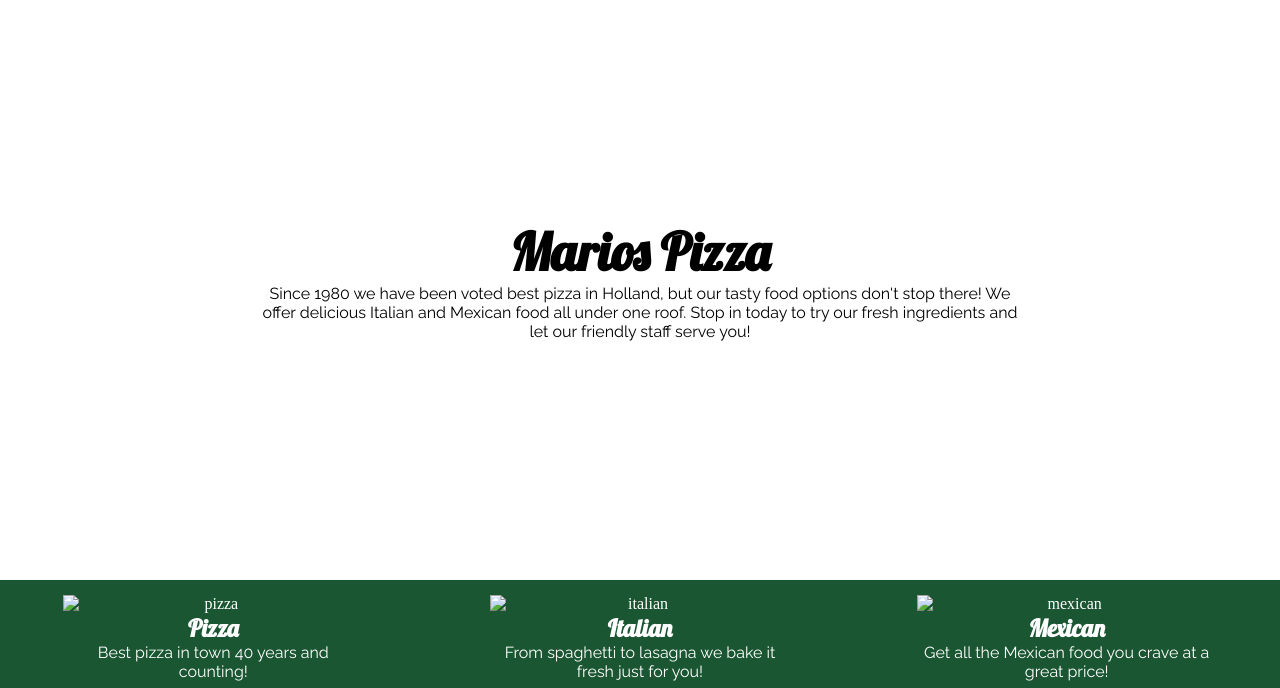
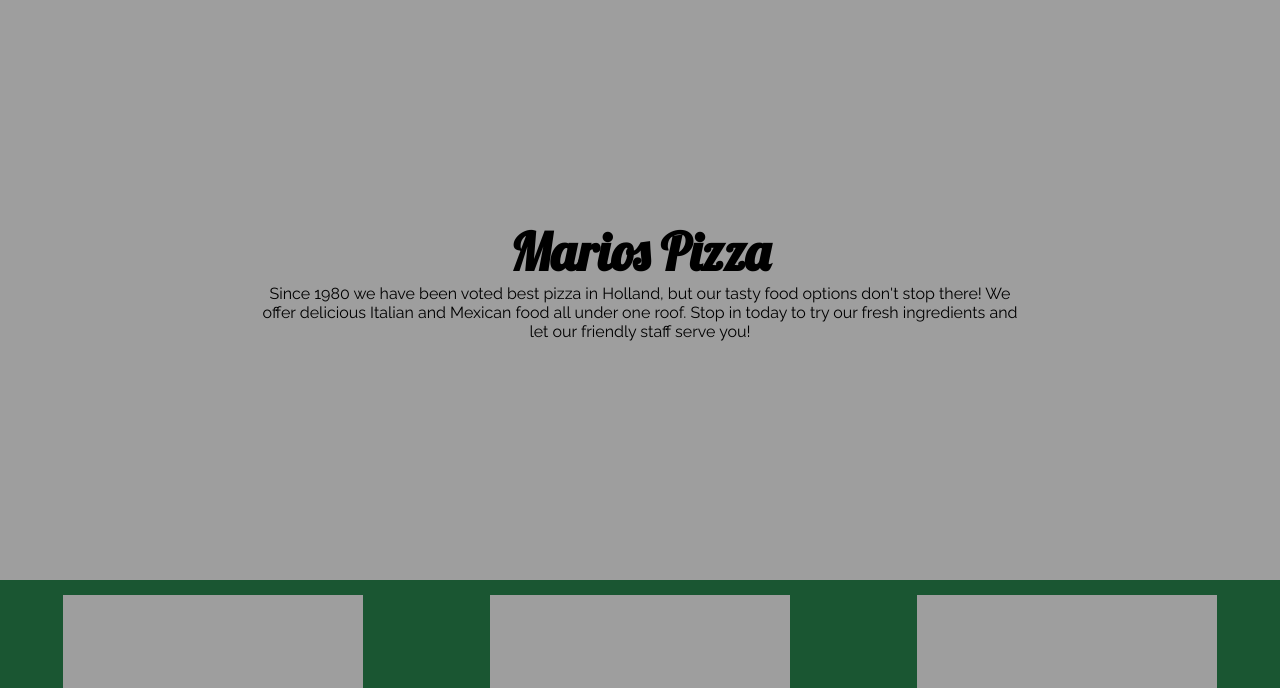
Before and after one commit to JackRie/marios-pizza, a plain HTML site: page index.html in a window 1280 px wide. Shown: the part 220-908 px from the top of the page. Drawn offline with Linux system fonts and the light colour scheme; the site is published under a folder, as on GitHub Pages, so addresses that start at the root find nothing.

Commit message:
img links

```diff
--- a/index.html
+++ b/index.html
@@ -74,19 +74,19 @@
     <main>
       <section class="menu-link-section">
         <div class="pizza">
-          <img src="/img/pizza.jpg" alt="pizza" width="300"/>
+          <img src="img/pizza.jpg" alt="pizza" width="300"/>
           <h2>Pizza</h2>
           <p class="menu-p">Best pizza in town 40 years and counting!</p>
           <a href="#" class="btn-link">Pizza Menu</a>
         </div>
         <div class="italian">
-          <img src="/img/lasagna.jpg" alt="italian" width="300"/>
+          <img src="img/lasagna.jpg" alt="italian" width="300"/>
           <h2>Italian</h2>
           <p class="menu-p">From spaghetti to lasagna we bake it fresh just for you!</p>
           <a href="#" class="btn-link">Italian Menu</a>
         </div>
         <div class="mexican">
-          <img src="/img/mexican.jpg" alt="mexican" width="300"/>
+          <img src="img/mexican.jpg" alt="mexican" width="300"/>
           <h2>Mexican</h2>
           <p class="menu-p">Get all the Mexican food you crave at a great price!</p>
           <a href="#" class="btn-link">Mexican Menu</a>
--- a/style.css
+++ b/style.css
@@ -126,7 +126,7 @@ a {
   flex-direction: column;
   align-items: center;
   justify-content: center;
-  background-image: url("/img/splash.png");
+  background-image: url("img/splash.png");
   background-size: cover;
   background-position: center;
 }
@@ -185,7 +185,7 @@ a {
   flex-direction: column;
   align-items: center;
   justify-content: center;
-  background-image: url("/img/pick-up-window.png");
+  background-image: url("img/pick-up-window.png");
   background-size: cover;
   background-position: center;
 }
```
